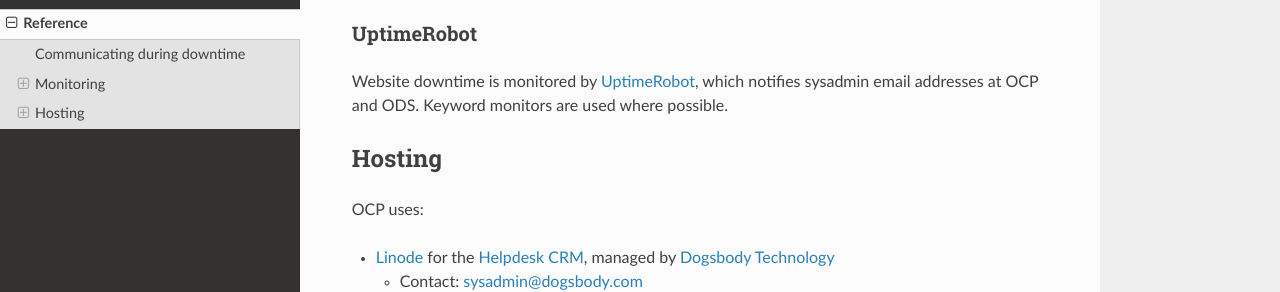
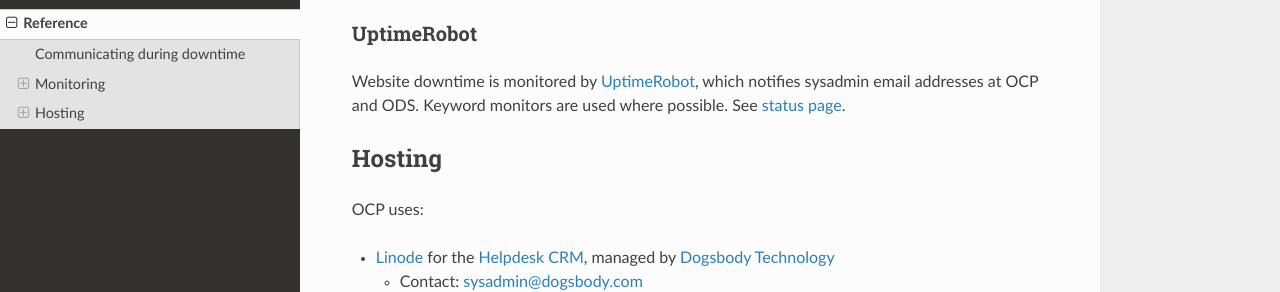
Before and after one commit to open-contracting/deploy, a Sphinx documentation site: the page built from docs/reference/index.rst, in a window 1280 px wide and 900 px high, scrolled down 673 px. Shown: the part 186-478 px from the top of the window. Built offline with Sphinx 7.4.7 and the Read the Docs theme 2.0.0, drawn with Linux system fonts in a browser that asks for light colours.

Commit message:
Add link to UptimeRobot status page

```diff
--- a/docs/reference/index.rst
+++ b/docs/reference/index.rst
@@ -33,7 +33,7 @@
 UptimeRobot
 ~~~~~~~~~~~
 
-Website downtime is monitored by `UptimeRobot <https://uptimerobot.com/>`__, which notifies sysadmin email addresses at OCP and ODS. Keyword monitors are used where possible.
+Website downtime is monitored by `UptimeRobot <https://uptimerobot.com/>`__, which notifies sysadmin email addresses at OCP and ODS. Keyword monitors are used where possible. See `status page <https://status.open-contracting.org/>`__.
 
 .. _hosting:
 
```
